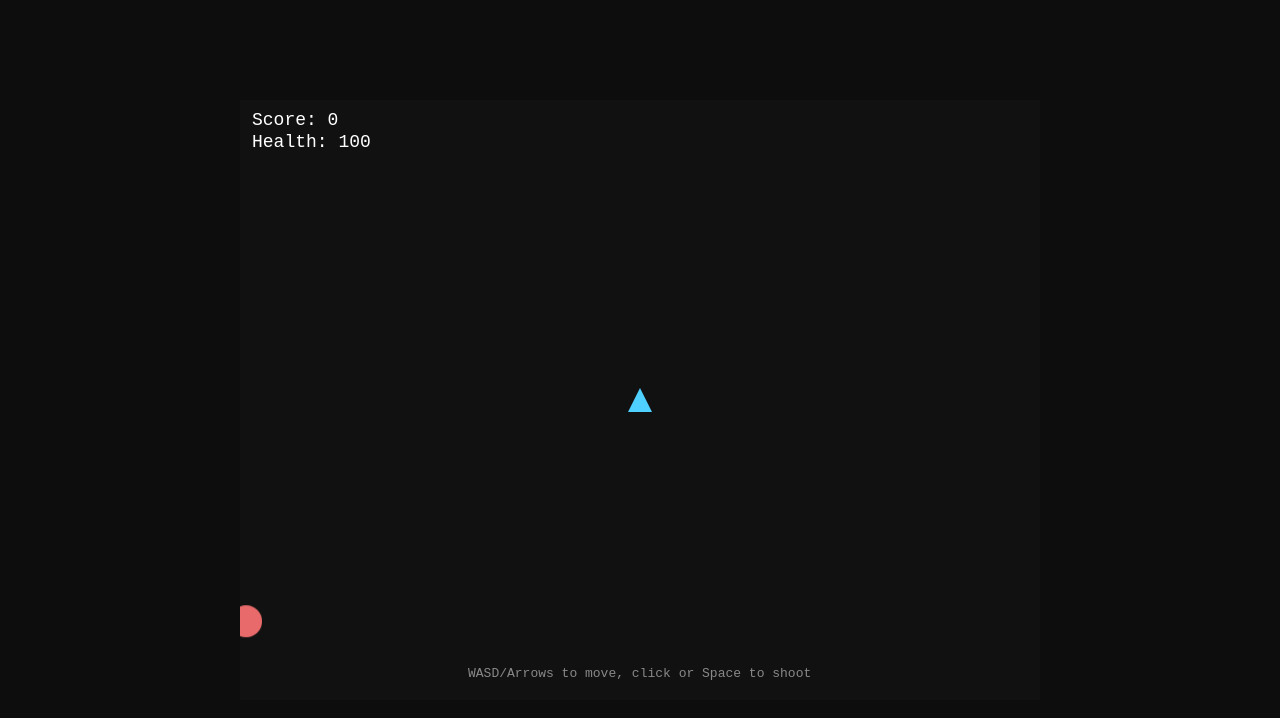
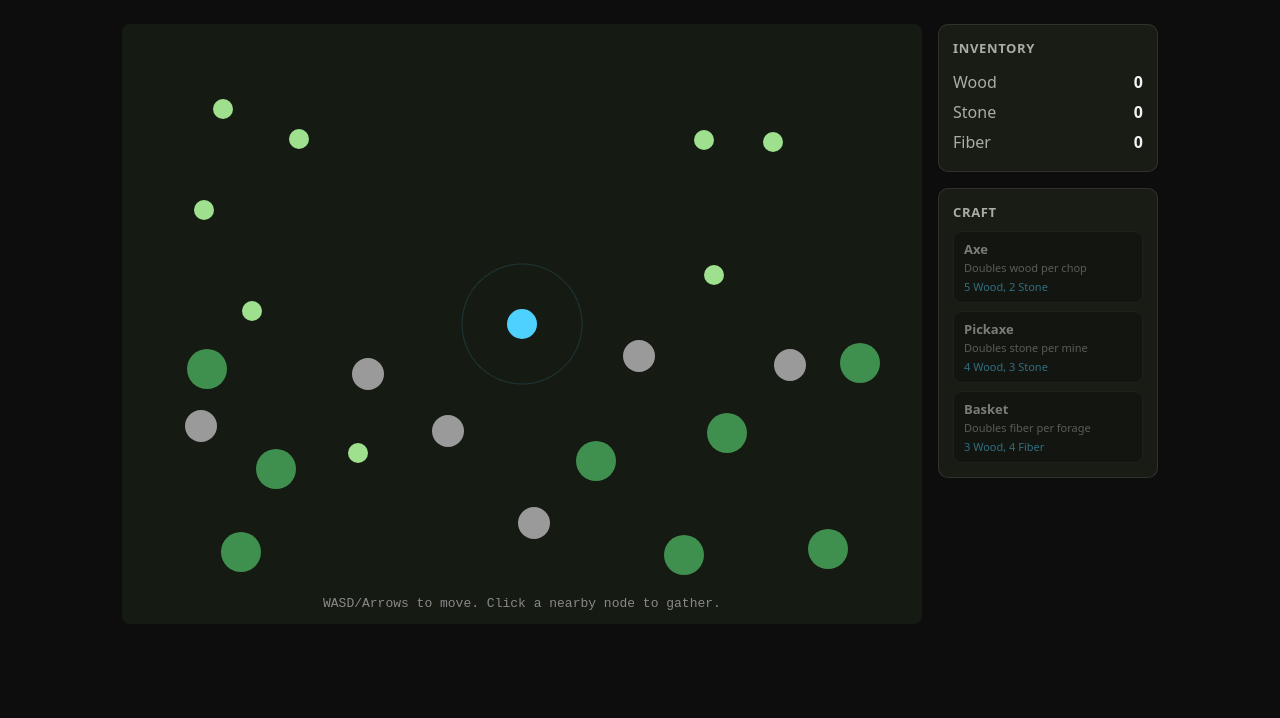
Before and after one commit to niselbits85/Game, a website built with Vite: page index.html in a window 1280 px wide. Built offline with nearby package versions, Linux system fonts and the light colour scheme; animation ran at ten frames a second.

Commit message:
feat: replace shooter with resource-gathering game
Walk around a map, click nearby trees/rocks/bushes in range to
gather wood/stone/fiber (nodes deplete and respawn), and craft an
Axe/Pickaxe/Basket to double the gather rate for one resource.
Inventory and crafting live in a DOM sidebar driven by state.js,
kept independent of the Phaser canvas game world.

Verified with a headless Playwright smoke test: moved the player
to the nearest node, clicked it, confirmed the inventory count
updated in the DOM, no console errors.

Co-Authored-By: Claude Sonnet 5 <noreply@anthropic.com>

```diff
--- a/index.html
+++ b/index.html
@@ -5,12 +5,47 @@
   <meta name="viewport" content="width=device-width, initial-scale=1.0">
   <title>Game</title>
   <style>
-    html, body { margin: 0; padding: 0; background: #0d0d0d; display: flex; align-items: center; justify-content: center; min-height: 100vh; }
-    #app { line-height: 0; }
+    :root{
+      --page:#0d0d0d; --panel:#181c15; --border:rgba(255,255,255,0.10);
+      --ink:#f2f2f0; --ink-2:#a9ada4; --accent:#4fd1ff; --good:#7fd97f;
+    }
+    *{box-sizing:border-box}
+    html, body { margin:0; padding:0; background:var(--page); color:var(--ink);
+      font-family: system-ui, -apple-system, "Segoe UI", sans-serif; }
+    body { display:flex; align-items:flex-start; justify-content:center; min-height:100vh; padding:24px; }
+    .layout { display:flex; gap:16px; align-items:flex-start; }
+    #app { line-height:0; border-radius:8px; overflow:hidden; }
+    #sidebar { width:220px; display:flex; flex-direction:column; gap:16px; }
+    .panel { background:var(--panel); border:1px solid var(--border); border-radius:10px; padding:14px; }
+    .panel h2 { margin:0 0 10px; font-size:13px; text-transform:uppercase; letter-spacing:.05em; color:var(--ink-2); }
+    .stat { display:flex; justify-content:space-between; padding:4px 0; font-variant-numeric:tabular-nums; }
+    .stat .label { color:var(--ink-2); }
+    .stat .val { font-weight:650; }
+    #recipes { display:flex; flex-direction:column; gap:8px; }
+    .recipe { display:block; width:100%; text-align:left; background:var(--page); color:var(--ink);
+      border:1px solid var(--border); border-radius:8px; padding:8px 10px; cursor:pointer; font-family:inherit; }
+    .recipe:hover:not(:disabled) { border-color:var(--accent); }
+    .recipe:disabled { opacity:.45; cursor:default; }
+    .recipe.done { border-color:var(--good); opacity:.75; }
+    .rname { font-weight:650; font-size:13px; }
+    .rdesc { font-size:11px; color:var(--ink-2); margin-top:2px; }
+    .rcost { font-size:11px; color:var(--accent); margin-top:4px; }
   </style>
 </head>
 <body>
-  <div id="app"></div>
+  <div class="layout">
+    <div id="app"></div>
+    <div id="sidebar">
+      <div class="panel">
+        <h2>Inventory</h2>
+        <div id="inventory"></div>
+      </div>
+      <div class="panel">
+        <h2>Craft</h2>
+        <div id="recipes"></div>
+      </div>
+    </div>
+  </div>
   <script type="module" src="/src/main.js"></script>
 </body>
 </html>
--- a/src/main.js
+++ b/src/main.js
@@ -1,15 +1,16 @@
 import Phaser from 'phaser';
-import GameScene, { WIDTH, HEIGHT } from './scenes/GameScene.js';
+import GatherScene, { WIDTH, HEIGHT } from './scenes/GatherScene.js';
+import './ui.js';
 
 new Phaser.Game({
   type: Phaser.AUTO,
   parent: 'app',
   width: WIDTH,
   height: HEIGHT,
-  backgroundColor: '#111111',
+  backgroundColor: '#151a12',
   physics: {
     default: 'arcade',
     arcade: { debug: false },
   },
-  scene: [GameScene],
+  scene: [GatherScene],
 });
--- a/src/scenes/GameScene.js
+++ /dev/null
@@ -1,171 +0,0 @@
-import Phaser from 'phaser';
-
-const WIDTH = 800;
-const HEIGHT = 600;
-const PLAYER_SPEED = 220;
-const BULLET_SPEED = 500;
-const FIRE_COOLDOWN = 220;
-const ENEMY_SPEED = 90;
-const ENEMY_SPAWN_INTERVAL = 900;
-const PLAYER_MAX_HEALTH = 100;
-const ENEMY_CONTACT_DAMAGE = 20;
-const ENEMY_CONTACT_COOLDOWN = 500;
-
-export default class GameScene extends Phaser.Scene {
-  constructor() {
-    super('game');
-  }
-
-  preload() {
-    this.makeTriangleTexture('player', 0x4fd1ff, 24);
-    this.makeCircleTexture('enemy', 0xe86a6a, 16);
-    this.makeCircleTexture('bullet', 0xffe066, 5);
-  }
-
-  create() {
-    this.health = PLAYER_MAX_HEALTH;
-    this.score = 0;
-    this.lastFired = 0;
-    this.gameOver = false;
-
-    this.player = this.physics.add.sprite(WIDTH / 2, HEIGHT / 2, 'player');
-    this.player.setDamping(true);
-    this.player.setDrag(0.85);
-    this.player.setMaxVelocity(PLAYER_SPEED);
-    this.player.setCollideWorldBounds(true);
-
-    this.bullets = this.physics.add.group();
-    this.enemies = this.physics.add.group();
-
-    this.cursors = this.input.keyboard.createCursorKeys();
-    this.keys = this.input.keyboard.addKeys('W,A,S,D,SPACE');
-    this.input.on('pointerdown', () => this.fireAtPointer());
-
-    this.physics.add.overlap(this.bullets, this.enemies, this.onBulletHitEnemy, null, this);
-    this.physics.add.overlap(this.player, this.enemies, this.onPlayerHitEnemy, null, this);
-
-    this.scoreText = this.add.text(12, 10, 'Score: 0', { fontFamily: 'monospace', fontSize: '18px', color: '#ffffff' });
-    this.healthText = this.add.text(12, 32, `Health: ${this.health}`, { fontFamily: 'monospace', fontSize: '18px', color: '#ffffff' });
-    this.hintText = this.add.text(WIDTH / 2, HEIGHT - 20, 'WASD/Arrows to move, click or Space to shoot', {
-      fontFamily: 'monospace', fontSize: '13px', color: '#888888',
-    }).setOrigin(0.5, 1);
-
-    this.time.addEvent({ delay: ENEMY_SPAWN_INTERVAL, loop: true, callback: () => this.spawnEnemy() });
-  }
-
-  update(time) {
-    if (this.gameOver) return;
-
-    this.handleMovement();
-
-    if (this.keys.SPACE.isDown) {
-      this.fireForward(time);
-    }
-
-    this.enemies.getChildren().forEach((enemy) => {
-      this.physics.moveToObject(enemy, this.player, ENEMY_SPEED);
-    });
-
-    this.bullets.getChildren().forEach((bullet) => {
-      if (bullet.x < -20 || bullet.x > WIDTH + 20 || bullet.y < -20 || bullet.y > HEIGHT + 20) {
-        bullet.destroy();
-      }
-    });
-  }
-
-  handleMovement() {
-    const left = this.cursors.left.isDown || this.keys.A.isDown;
-    const right = this.cursors.right.isDown || this.keys.D.isDown;
-    const up = this.cursors.up.isDown || this.keys.W.isDown;
-    const down = this.cursors.down.isDown || this.keys.S.isDown;
-
-    const accel = 900;
-    const ax = (right ? 1 : 0) - (left ? 1 : 0);
-    const ay = (down ? 1 : 0) - (up ? 1 : 0);
-    this.player.setAcceleration(ax * accel, ay * accel);
-
-    if (ax !== 0 || ay !== 0) {
-      this.player.rotation = Math.atan2(ay, ax) + Math.PI / 2;
-    }
-  }
-
-  fireForward(time) {
-    if (time < this.lastFired + FIRE_COOLDOWN) return;
-    this.lastFired = time;
-    const angle = this.player.rotation - Math.PI / 2;
-    this.spawnBullet(angle);
-  }
-
-  fireAtPointer() {
-    if (this.gameOver) return;
-    const time = this.time.now;
-    if (time < this.lastFired + FIRE_COOLDOWN) return;
-    this.lastFired = time;
-    const pointer = this.input.activePointer;
-    const angle = Phaser.Math.Angle.Between(this.player.x, this.player.y, pointer.worldX, pointer.worldY);
-    this.player.rotation = angle + Math.PI / 2;
-    this.spawnBullet(angle);
-  }
-
-  spawnBullet(angle) {
-    const bullet = this.bullets.create(this.player.x, this.player.y, 'bullet');
-    bullet.setVelocity(Math.cos(angle) * BULLET_SPEED, Math.sin(angle) * BULLET_SPEED);
-  }
-
-  spawnEnemy() {
-    if (this.gameOver) return;
-    const edge = Phaser.Math.Between(0, 3);
-    let x; let y;
-    if (edge === 0) { x = Phaser.Math.Between(0, WIDTH); y = -20; }
-    else if (edge === 1) { x = WIDTH + 20; y = Phaser.Math.Between(0, HEIGHT); }
-    else if (edge === 2) { x = Phaser.Math.Between(0, WIDTH); y = HEIGHT + 20; }
-    else { x = -20; y = Phaser.Math.Between(0, HEIGHT); }
-
-    const enemy = this.enemies.create(x, y, 'enemy');
-    enemy.lastHitAt = 0;
-  }
-
-  onBulletHitEnemy(bullet, enemy) {
-    bullet.destroy();
-    enemy.destroy();
-    this.score += 10;
-    this.scoreText.setText(`Score: ${this.score}`);
-  }
-
-  onPlayerHitEnemy(player, enemy) {
-    const now = this.time.now;
-    if (now < (enemy.lastHitAt || 0) + ENEMY_CONTACT_COOLDOWN) return;
-    enemy.lastHitAt = now;
-    this.health = Math.max(0, this.health - ENEMY_CONTACT_DAMAGE);
-    this.healthText.setText(`Health: ${this.health}`);
-    if (this.health <= 0) this.endGame();
-  }
-
-  endGame() {
-    this.gameOver = true;
-    this.physics.pause();
-    this.player.setTint(0x555555);
-    this.add.text(WIDTH / 2, HEIGHT / 2, `Game Over\nScore: ${this.score}\nClick to restart`, {
-      fontFamily: 'monospace', fontSize: '28px', color: '#ffffff', align: 'center',
-    }).setOrigin(0.5);
-    this.input.once('pointerdown', () => this.scene.restart());
-  }
-
-  makeTriangleTexture(key, color, size) {
-    const g = this.add.graphics();
-    g.fillStyle(color, 1);
-    g.fillTriangle(size / 2, 0, size, size, 0, size);
-    g.generateTexture(key, size, size);
-    g.destroy();
-  }
-
-  makeCircleTexture(key, color, radius) {
-    const g = this.add.graphics();
-    g.fillStyle(color, 1);
-    g.fillCircle(radius, radius, radius);
-    g.generateTexture(key, radius * 2, radius * 2);
-    g.destroy();
-  }
-}
-
-export { WIDTH, HEIGHT };
--- /dev/null
+++ b/src/scenes/GatherScene.js
@@ -0,0 +1,129 @@
+import Phaser from 'phaser';
+import { addResource, yieldMultiplier } from '../state.js';
+
+const WIDTH = 800;
+const HEIGHT = 600;
+const PLAYER_SPEED = 200;
+const INTERACT_RADIUS = 60;
+
+const RESOURCE_DEFS = {
+  wood: { color: 0x3f8f4f, radius: 20, respawnMs: 5000, counts: 8, label: 'Tree' },
+  stone: { color: 0x9a9a9a, radius: 16, respawnMs: 7000, counts: 6, label: 'Rock' },
+  fiber: { color: 0x9fe08f, radius: 10, respawnMs: 3500, counts: 8, label: 'Bush' },
+};
+
+export default class GatherScene extends Phaser.Scene {
+  constructor() {
+    super('gather');
+  }
+
+  preload() {
+    this.makeCircleTexture('player', 0x4fd1ff, 15);
+    Object.entries(RESOURCE_DEFS).forEach(([type, def]) => {
+      this.makeCircleTexture(type, def.color, def.radius);
+    });
+  }
+
+  create() {
+    this.player = this.physics.add.sprite(WIDTH / 2, HEIGHT / 2, 'player');
+    this.player.setCollideWorldBounds(true);
+    this.player.setDamping(true);
+    this.player.setDrag(0.82);
+    this.player.setMaxVelocity(PLAYER_SPEED);
+
+    this.cursors = this.input.keyboard.createCursorKeys();
+    this.keys = this.input.keyboard.addKeys('W,A,S,D');
+
+    this.nodes = [];
+    this.spawnNodes();
+
+    this.rangeRing = this.add.circle(0, 0, INTERACT_RADIUS, 0xffffff, 0).setStrokeStyle(1, 0x4fd1ff, 0.15);
+
+    this.add.text(WIDTH / 2, HEIGHT - 14, 'WASD/Arrows to move. Click a nearby node to gather.', {
+      fontFamily: 'monospace', fontSize: '13px', color: '#888888',
+    }).setOrigin(0.5, 1);
+  }
+
+  update() {
+    this.handleMovement();
+    this.rangeRing.setPosition(this.player.x, this.player.y);
+  }
+
+  handleMovement() {
+    const left = this.cursors.left.isDown || this.keys.A.isDown;
+    const right = this.cursors.right.isDown || this.keys.D.isDown;
+    const up = this.cursors.up.isDown || this.keys.W.isDown;
+    const down = this.cursors.down.isDown || this.keys.S.isDown;
+
+    const accel = 900;
+    const ax = (right ? 1 : 0) - (left ? 1 : 0);
+    const ay = (down ? 1 : 0) - (up ? 1 : 0);
+    this.player.setAcceleration(ax * accel, ay * accel);
+  }
+
+  spawnNodes() {
+    const margin = 40;
+    const minDist = 55;
+    Object.entries(RESOURCE_DEFS).forEach(([type, def]) => {
+      for (let i = 0; i < def.counts; i++) {
+        const pos = this.pickSpot(margin, minDist);
+        const sprite = this.add.sprite(pos.x, pos.y, type).setInteractive({ useHandCursor: true });
+        sprite.on('pointerdown', () => this.tryGather(sprite, type, def));
+        this.nodes.push(sprite);
+      }
+    });
+  }
+
+  pickSpot(margin, minDist) {
+    for (let attempt = 0; attempt < 40; attempt++) {
+      const x = Phaser.Math.Between(margin, WIDTH - margin);
+      const y = Phaser.Math.Between(margin + 40, HEIGHT - margin);
+      const clear = this.nodes.every((n) => Phaser.Math.Distance.Between(x, y, n.x, n.y) > minDist)
+        && Phaser.Math.Distance.Between(x, y, WIDTH / 2, HEIGHT / 2) > minDist;
+      if (clear) return { x, y };
+    }
+    return { x: Phaser.Math.Between(margin, WIDTH - margin), y: Phaser.Math.Between(margin, HEIGHT - margin) };
+  }
+
+  tryGather(sprite, type, def) {
+    if (!sprite.active || !sprite.visible) return;
+    const dist = Phaser.Math.Distance.Between(this.player.x, this.player.y, sprite.x, sprite.y);
+    if (dist > INTERACT_RADIUS) {
+      this.floatText(sprite.x, sprite.y, 'Too far', '#e86a6a');
+      return;
+    }
+    const amount = yieldMultiplier(type);
+    addResource(type, amount);
+    this.floatText(sprite.x, sprite.y, `+${amount} ${def.label}`, '#ffe066');
+
+    sprite.setVisible(false);
+    sprite.disableInteractive();
+    this.time.delayedCall(def.respawnMs, () => {
+      sprite.setVisible(true);
+      sprite.setInteractive({ useHandCursor: true });
+    });
+  }
+
+  floatText(x, y, msg, color) {
+    const text = this.add.text(x, y - 20, msg, {
+      fontFamily: 'monospace', fontSize: '13px', color,
+    }).setOrigin(0.5);
+    this.tweens.add({
+      targets: text,
+      y: y - 50,
+      alpha: 0,
+      duration: 700,
+      onComplete: () => text.destroy(),
+    });
+  }
+
+  makeCircleTexture(key, color, radius) {
+    const g = this.add.graphics();
+    g.fillStyle(color, 1);
+    g.fillCircle(radius, radius, radius);
+    g.generateTexture(key, radius * 2, radius * 2);
+    g.destroy();
+  }
+}
+
+export { WIDTH, HEIGHT };
--- /dev/null
+++ b/src/state.js
@@ -0,0 +1,36 @@
+export const RECIPES = [
+  { id: 'axe', name: 'Axe', cost: { wood: 5, stone: 2 }, boosts: 'wood', desc: 'Doubles wood per chop' },
+  { id: 'pickaxe', name: 'Pickaxe', cost: { wood: 4, stone: 3 }, boosts: 'stone', desc: 'Doubles stone per mine' },
+  { id: 'basket', name: 'Basket', cost: { wood: 3, fiber: 4 }, boosts: 'fiber', desc: 'Doubles fiber per forage' },
+];
+
+export const state = {
+  inventory: { wood: 0, stone: 0, fiber: 0 },
+  crafted: { axe: false, pickaxe: false, basket: false },
+};
+
+const listeners = new Set();
+export function onChange(fn) { listeners.add(fn); }
+function notify() { listeners.forEach((fn) => fn(state)); }
+
+export function addResource(type, amount) {
+  state.inventory[type] += amount;
+  notify();
+}
+
+export function yieldMultiplier(type) {
+  const recipe = RECIPES.find((r) => r.boosts === type);
+  return recipe && state.crafted[recipe.id] ? 2 : 1;
+}
+
+export function canCraft(recipe) {
+  return Object.entries(recipe.cost).every(([res, amt]) => state.inventory[res] >= amt);
+}
+
+export function craft(recipe) {
+  if (state.crafted[recipe.id] || !canCraft(recipe)) return false;
+  Object.entries(recipe.cost).forEach(([res, amt]) => { state.inventory[res] -= amt; });
+  state.crafted[recipe.id] = true;
+  notify();
+  return true;
+}
--- /dev/null
+++ b/src/ui.js
@@ -0,0 +1,34 @@
+import { state, onChange, RECIPES, canCraft, craft } from './state.js';
+
+const invEl = document.getElementById('inventory');
+const recipesEl = document.getElementById('recipes');
+
+const cap = (s) => s[0].toUpperCase() + s.slice(1);
+
+function render() {
+  invEl.innerHTML = Object.entries(state.inventory)
+    .map(([res, amt]) => `<div class="stat"><span class="label">${cap(res)}</span><span class="val">${amt}</span></div>`)
+    .join('');
+
+  recipesEl.innerHTML = RECIPES.map((r) => {
+    const done = state.crafted[r.id];
+    const ok = canCraft(r);
+    const costStr = Object.entries(r.cost).map(([res, amt]) => `${amt} ${cap(res)}`).join(', ');
+    return `
+      <button class="recipe${done ? ' done' : ''}" data-id="${r.id}" ${done || !ok ? 'disabled' : ''}>
+        <div class="rname">${r.name}${done ? ' ✓' : ''}</div>
+        <div class="rdesc">${r.desc}</div>
+        <div class="rcost">${costStr}</div>
+      </button>`;
+  }).join('');
+}
+
+recipesEl.addEventListener('click', (e) => {
+  const btn = e.target.closest('button[data-id]');
+  if (!btn) return;
+  const recipe = RECIPES.find((r) => r.id === btn.dataset.id);
+  if (recipe) craft(recipe);
+});
+
+onChange(render);
+render();
```
Also changed, not shown: CLAUDE.md (+21 -10 lines), README.md.
